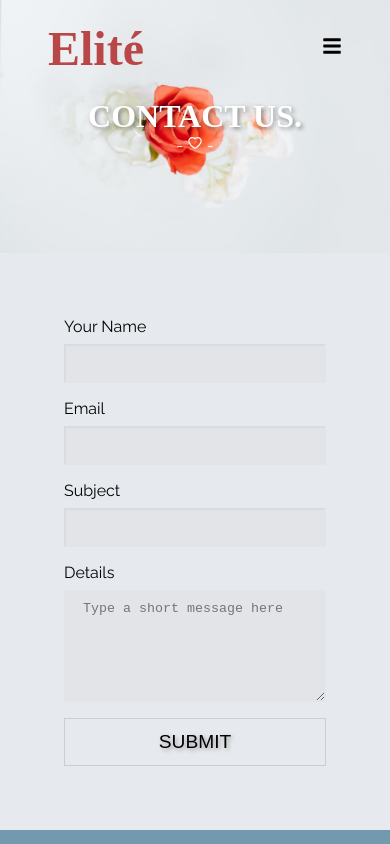
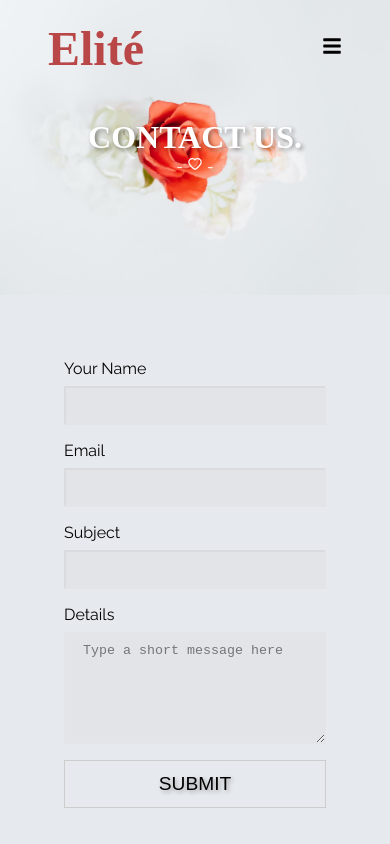
Before and after one commit to Amandapanda-hub/Elite-Elegance, a React (Create React App) app: page /#/contact in a window 390 px wide. Shown: the top 844 px of the page. Built offline with nearby package versions, Linux system fonts and the light colour scheme; the HTML template or start-up script is replaced by a standard one.

Commit message:
fixing hero img vh sizing

```diff
--- a/src/components/Hero/HeroCompStyles.css
+++ b/src/components/Hero/HeroCompStyles.css
@@ -1,6 +1,6 @@
 .hero-img {
     background: rgba(0,0,0,.3);
-    height: 50vh;
+    height: 40vh;
     width: 100%;
     position: relative;
     image-rendering: optimizeQuality;
@@ -35,7 +35,7 @@
 
 @media screen and (max-width: 1240px) { /* For Large screens */
     .hero-img {
-        height: 45vh;
+        height: 35vh;
     }
 
     .hero-img h1 {
@@ -49,7 +49,7 @@
 
 @media screen and (max-width: 992px) { /* For Medium screens */
     .hero-img {
-        height: 40vh;
+        height: 30vh;
     }
 
     .hero-img h1 {
@@ -77,7 +77,7 @@
 
 @media screen and (max-width: 640px) {
     .hero-img {
-        height: 30vh;
+        height: 35vh;
     }
 
     .hero-img h1 {
```
